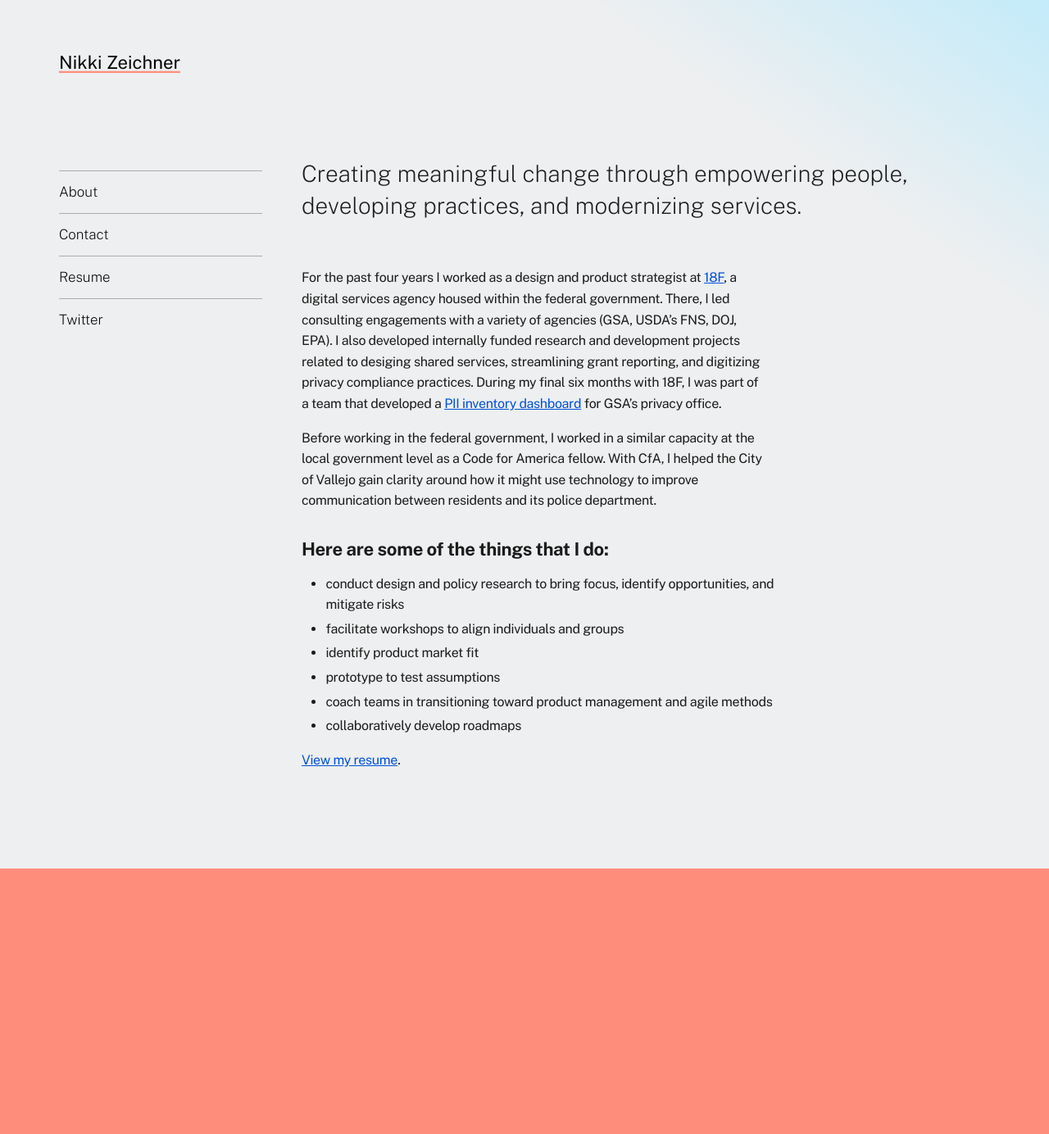
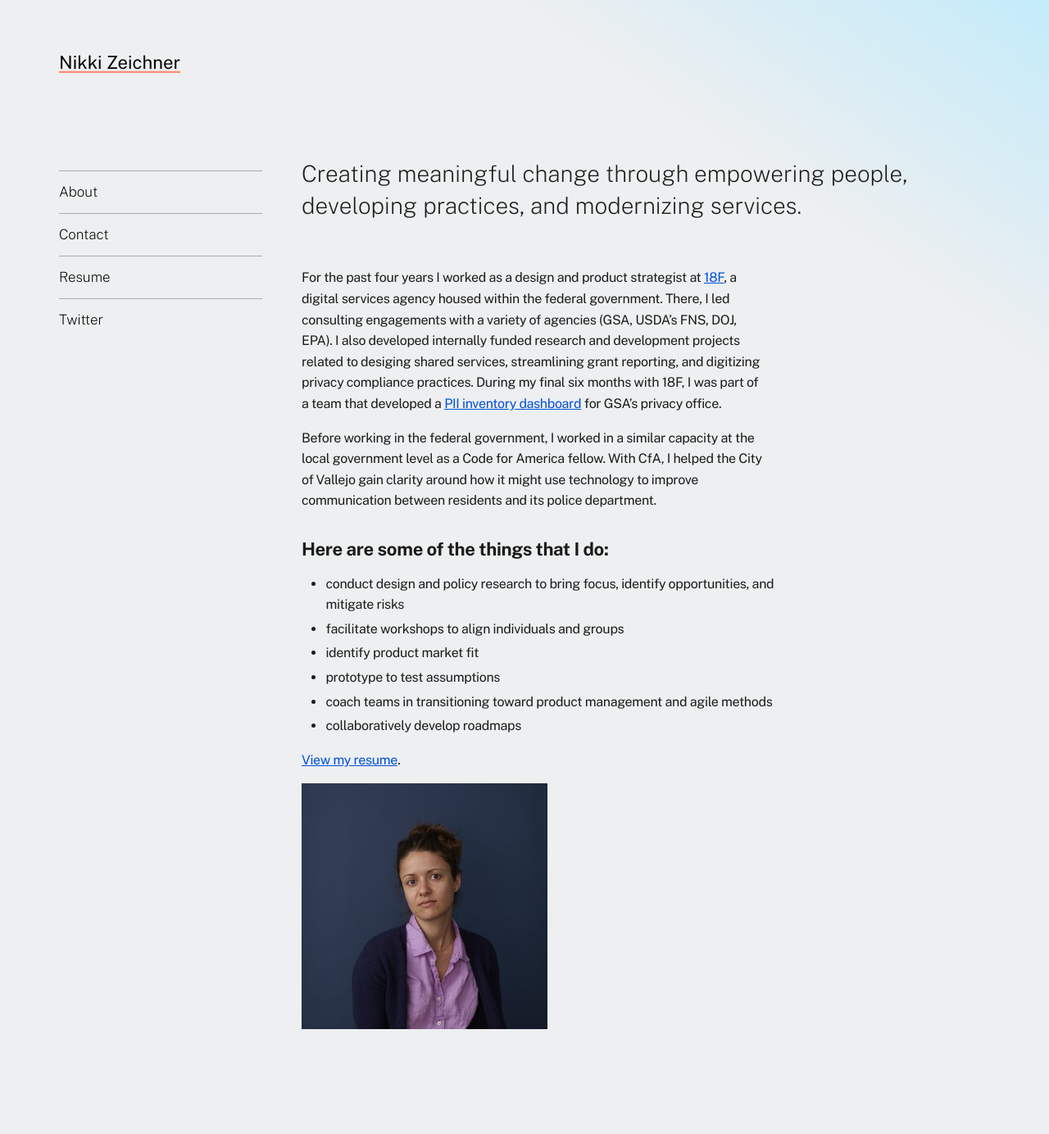
Before and after one commit to nikzei/nikzei.github.io, a Jekyll site: the page built from _pages/about.md, in a window 1280 px wide. Shown: the whole page at 82% size. Built offline with Jekyll 4.4.1, drawn with Linux system fonts in a browser that asks for light colours; nearby versions of some CDN libraries; before the commit the page ends 1060 px from its top, so only the background shows below that.

Commit message:
adding image

```diff
--- a/_pages/about.md
+++ b/_pages/about.md
@@ -19,3 +19,5 @@ Before working in the federal government, I worked in a similar capacity at the
 
 
 [View my resume](/resume).
+
+![Photo: Nikki Zeichner](/assets/img/nikki-zeichner.jpg)
```
